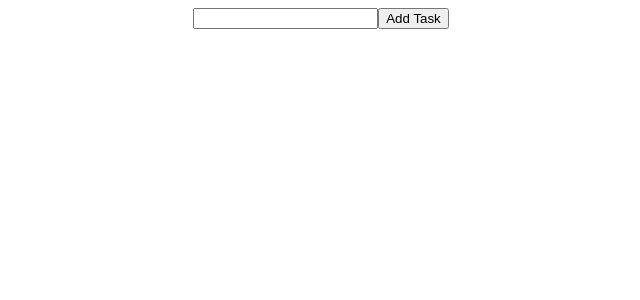
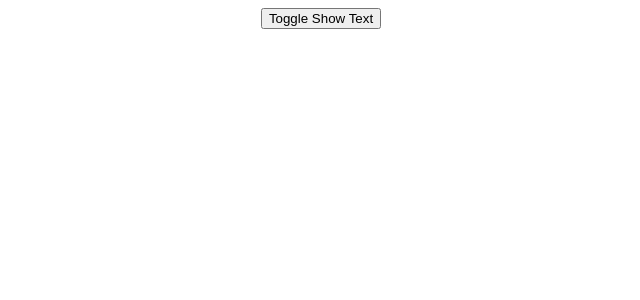
Before and after one commit to dheerajtp/React, a React (Create React App) app: page / in a window 1280 px wide. Shown: the top 300 px of the page, without its empty margins (319-959 px from the left). Built offline with nearby package versions, Linux system fonts and the light colour scheme.

Commit message:
life cycle methods and use effect

```diff
--- a/src/App.js
+++ b/src/App.js
@@ -1,52 +1,26 @@
-import { useState } from "react";
+import { useState, useEffect } from "react";
 import "./App.css";
-import Task from "./Task";
+import Text from "./Text";
 
 function App() {
-  let [todoList, setTodoList] = useState([]);
+  const [showText, setShowText] = useState(false);
 
-  let [task, setTask] = useState("");
-
-  const handleInputChange = (e) => {
-    setTask(e.target.value);
-  };
-
-  const addTask = () => {
-    let newTodoList = [
-      ...todoList,
-      { id: todoList.length + 1, task, completed: 0 },
-    ];
-    setTodoList(newTodoList);
-  };
-
-  const deleteTask = (id) => {
-    let otherTasks = todoList.filter((item) => item.id !== id);
-    setTodoList(otherTasks);
-  };
-
-  const completeTask = (id) => {
-    let markTask = todoList.map((item) =>
-      item.id === id ? { ...item, completed: !item.completed } : item
-    );
-    setTodoList(markTask);
-  };
-
+  useEffect(() => {
+    console.log("use effect call only once");
+    return () => {
+      console.log("un mounting");
+    };
+  }, []);
   return (
     <div className="App">
-      <div className="addTask">
-        <input onChange={handleInputChange} />
-        <button onClick={addTask}>Add Task</button>
-      </div>
-      <div className="list">
-        {todoList.map((item, key) => (
-          <Task
-            key={key}
-            item={item}
-            deleteTask={deleteTask}
-            completeTask={completeTask}
-          />
-        ))}
-      </div>
+      <button
+        onClick={() => {
+          setShowText(!showText);
+        }}
+      >
+        Toggle Show Text
+      </button>
+      {showText && <Text />}
     </div>
   );
 }
--- a/src/Task.jsx
+++ /dev/null
@@ -1,27 +0,0 @@
-import React from "react";
-
-function Task(props) {
-  return (
-    <div>
-      <h1 style={{ color: props.item.completed ? "green" : "red" }}>
-        {props.item.task}
-      </h1>
-      <button
-        onClick={() => {
-          props.deleteTask(props.item.id);
-        }}
-      >
-        X
-      </button>
-      <button
-        onClick={() => {
-          props.completeTask(props.item.id);
-        }}
-      >
-        {props.item.completed ? "Mark as not completed" : "Completed"}
-      </button>
-    </div>
-  );
-}
-
-export default Task;
--- /dev/null
+++ b/src/Text.jsx
@@ -0,0 +1,18 @@
+import React from "react";
+import { useState } from "react";
+
+function Text() {
+  const [text, setText] = useState("");
+  return (
+    <div>
+      <input
+        onChange={(e) => {
+          setText(e.target.value);
+        }}
+      />
+      <h1>{text}</h1>
+    </div>
+  );
+}
+
+export default Text;
```
Also changed, not shown: 1 other file (tests, documents, lock files or other folders).
